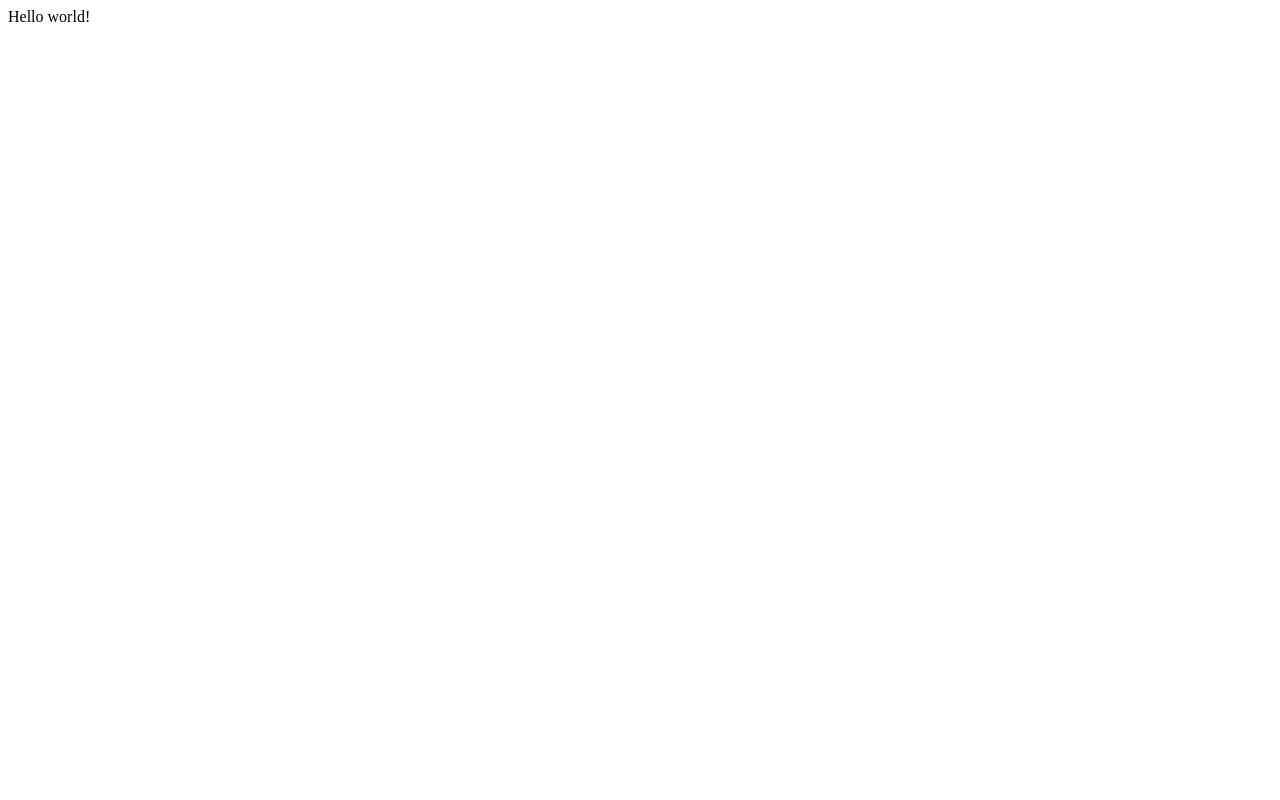
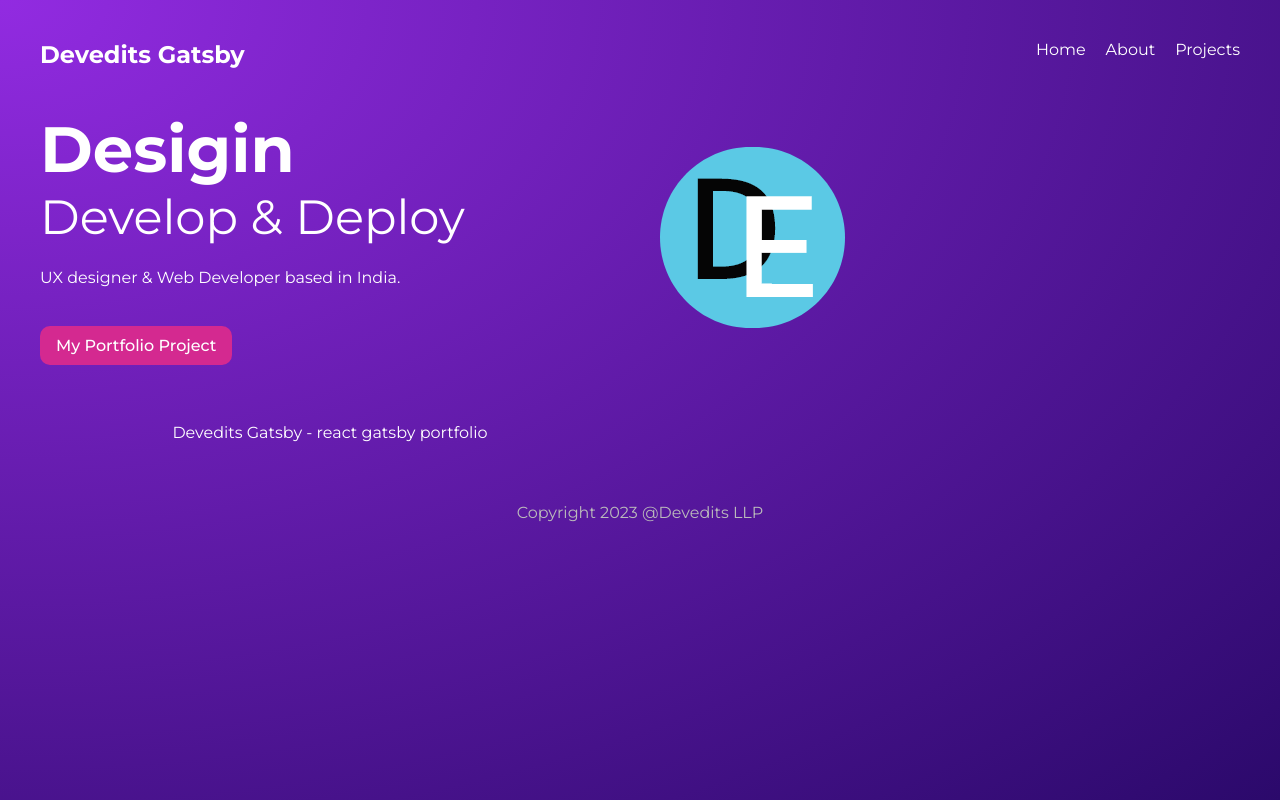
Before and after one commit to 5u00n/devedits-gatsby, a Gatsby site: page / in a window 1280 px wide. Built offline with nearby package versions, Linux system fonts and the light colour scheme; Gatsby itself is replaced by a stand-in of ours.

Commit message:
files and setup on graphql

```diff
--- a/gatsby-config.js
+++ b/gatsby-config.js
@@ -9,4 +9,9 @@
  */
 module.exports = {
   plugins: [],
+  siteMetadata:{
+    title:'Devedits Gatsby',
+    description:'react gatsby portfolio',
+    copyright:'devedist LLP'
+  }
 }
--- /dev/null
+++ b/src/components/Layout.js
@@ -0,0 +1,19 @@
+import React from 'react';
+import Navbar from './Navbar';
+import '../styles/global.css'
+
+const Layout = ({children}) => {
+    return (
+        <div className='layout'>
+            <Navbar />
+            <div className='content'>
+                { children}
+            </div>
+            <footer>
+                <p>Copyright 2023 @Devedits LLP</p>
+            </footer>
+        </div>
+    );
+}
+
+export default Layout;
--- /dev/null
+++ b/src/components/Navbar.js
@@ -0,0 +1,18 @@
+import React from 'react';
+import {Link} from 'gatsby'
+
+const Navbar = () => {
+    return (
+        <nav>
+            <h1>Devedits Gatsby</h1>
+            <div className='links'>
+                <Link to="/">Home</Link>
+                <Link to="/about">About</Link>
+                <Link to="/projects">Projects</Link>
+
+            </div>
+        </nav>
+    );
+}
+
+export default Navbar;
--- a/src/pages/index.js
+++ b/src/pages/index.js
@@ -1,5 +1,36 @@
 import * as React from "react"
 
-export default function Home() {
-  return <div>Hello world!</div>
+import Layout from "../components/Layout"
+
+import {header, btn} from "../styles/home.module.css"
+
+import {Link, graphql} from 'gatsby'
+
+export default function Home({data}) {
+  console.log(data);
+  const {title, description}= data.site.siteMetadata;
+  return(
+  <Layout>
+    <section className={header}>
+      <div >
+        <h2 >Desigin</h2>
+        <h3>Develop & Deploy</h3>
+        <p>UX designer & Web Developer based in India.</p>
+        <Link className={btn} to="/projects">My Portfolio Project </Link>
+      </div>
+      <img src="/cc.png" alt="site banner"/>
+      <p>{title} - {description}</p>
+    </section>
+  </Layout>
+  );
 }
+
+export const query= graphql`
+query SiteInfo {
+  site(siteMetadata: {}) {
+    siteMetadata {
+      description
+      title
+    }
+  }
+}`
--- /dev/null
+++ b/src/styles/global.css
@@ -0,0 +1,50 @@
+@import url('https://fonts.googleapis.com/css2?family=Montserrat:wght@300;400;500;700&display=swap');
+
+* {
+  margin: 0;
+  padding: 0;
+  text-decoration: none;
+  font-family: "Montserrat";
+  color: white;
+}
+html, body {
+  min-height: 100%;
+}
+body {
+  background: radial-gradient(at top left, rgba(146,43,225,1) 0%, rgba(43,9,107,1) 100%);
+  background-repeat: no-repeat;
+}
+p {
+  margin: 16px auto;
+  line-height: 1.5em;
+}
+
+/* layout & nav */
+.layout {
+  max-width: 1200px;
+  margin: 0 auto;
+}
+nav {
+  display: grid;
+  grid-template-columns: 1fr 1fr;
+  margin: 40px auto;
+}
+nav .links {
+  display: inline-block;
+  text-align: right;
+}
+nav a {
+  display: inline-block;
+  margin-left: 20px;
+  font-weight: 400;
+  padding-bottom: 8px;
+  border-bottom: 3px solid transparent;
+}
+nav a:hover {
+  border-color: white;
+}
+footer p{
+  text-align: center;
+  color: #bbb;
+  margin: 40px auto;
+}
--- /dev/null
+++ b/src/styles/home.module.css
@@ -0,0 +1,27 @@
+.header {
+    display: grid;
+    grid-template-columns: 1fr 1fr;
+    grid-gap: 40px;
+    align-items: center;
+  }
+  .header h2 {
+    font-size: 4em;
+  }
+  .header h3 {
+    font-size: 3em;
+    font-weight: 400;
+    margin-bottom: 20px;
+  }
+  .btn {
+    display: inline-block;
+    background: #D42990;
+    padding: 10px 16px;
+    border-radius: 10px;
+    margin-top: 20px;
+    font-weight: 500;
+    transition: 0.4s;
+  }
+
+  .btn:hover{
+    background: #63063d;
+  }
```
Also changed, not shown: src/pages/404.js (added, +14 -0 lines), src/pages/about.js (added, +17 -0 lines), src/pages/projects/index.js (added, +15 -0 lines), src/pages/projects/test.js (added, +13 -0 lines), src/styles/projects.module.css (added, +11 -0 lines), static/cc.png (added).
